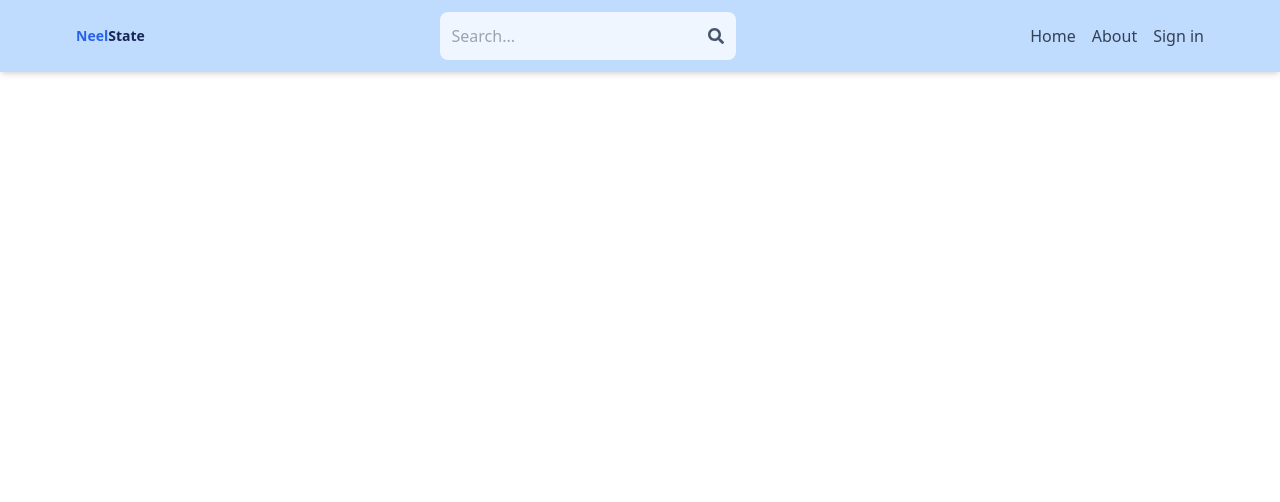
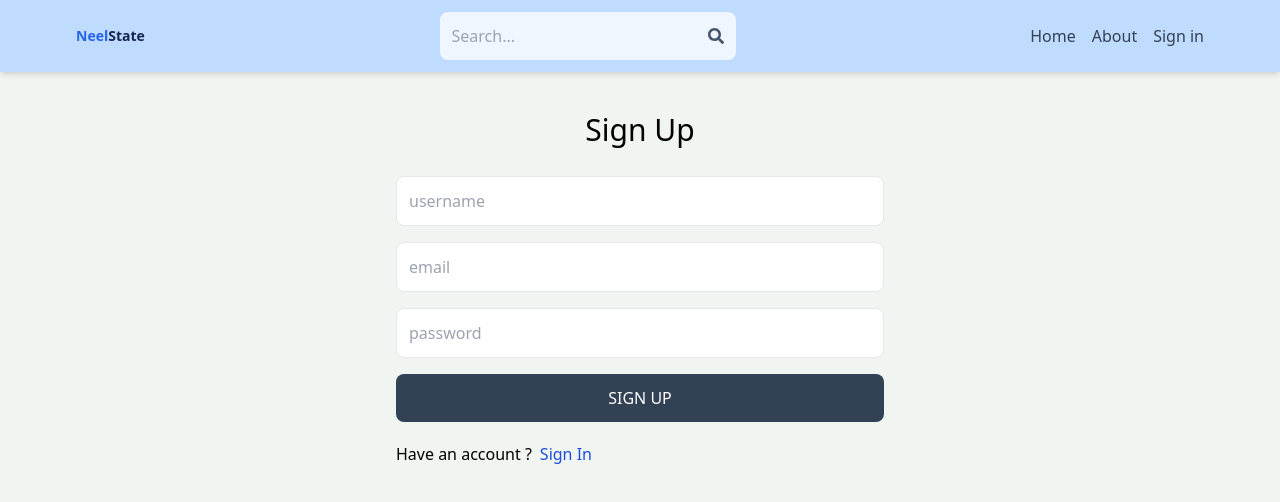
Before and after one commit to antrisk40/neelstate, a React (Vite) app in the folder client/: page /sign-up in a window 1280 px wide. Shown: the top 502 px of the page. Built offline with nearby package versions, Linux system fonts and the light colour scheme.

Commit message:
complete singup page uui

```diff
--- a/client/pages/SignOut.jsx
+++ /dev/null
@@ -1,9 +0,0 @@
-import React from 'react'
-
-function SignOut() {
-  return (
-    <div>SignOut</div>
-  )
-}
-
-export default SignOut
--- /dev/null
+++ b/client/pages/SignUp.jsx
@@ -0,0 +1,41 @@
+import React from 'react'
+import { Link } from 'react-router-dom';
+
+function SignUp() {
+  return (
+    <div className="p-3 max-w-lg mx-auto">
+      <h1 className="text-3xl text-center my-7">Sign Up</h1>
+      <form className="flex flex-col gap-4">
+        <input
+          type="text"
+          placeholder="username"
+          className="border p-3 rounded-lg"
+          id="username"
+        />
+        <input
+          type="email"
+          placeholder="email"
+          className="border p-3 rounded-lg"
+          id="email"
+        />
+        <input
+          type="password"
+          placeholder="password"
+          className="border p-3 rounded-lg"
+          id="password"
+        />
+        <button className="bg-slate-700 text-white p-3 rounded-lg uppercase hover:opacity-95 disabled:opacity-80">
+          Sign Up
+        </button>
+      </form>
+      <div className=" flex gap-2 mt-5">
+              <p>Have an account ?</p>
+              <Link to={"/sign-in"}>
+                  <span className='text-blue-700'>Sign In</span>
+              </Link>
+      </div>
+    </div>
+  );
+}
+
+export default SignUp;
--- a/client/src/App.jsx
+++ b/client/src/App.jsx
@@ -2,7 +2,7 @@
 
 import Home from '../pages/Home'
 import SignIn from '../pages/SignIn'
-import SignOut from '../pages/SignOut'
+import SignUp from '../pages/SignUp'
 import About from "../pages/about";
 import Profile from '../pages/Profile'
 import Header from './components/Header';
@@ -15,7 +15,7 @@
       <Routes>
         <Route path="/" element={<Home />} />
         <Route path="/sign-in" element={<SignIn />} />
-        <Route path="/sign-out" element={<SignOut />} />
+        <Route path="/sign-up" element={<SignUp />} />
         <Route path="/about" element={<About />} />
         <Route path="/profile" element={<Profile />} />
       </Routes>
--- a/client/src/index.css
+++ b/client/src/index.css
@@ -1,3 +1,7 @@
 @tailwind base;
 @tailwind components;
 @tailwind utilities;
+
+body{
+    background-color: rgb(241,245,241);
+}
--- a/client/tailwind.config.js
+++ b/client/tailwind.config.js
@@ -1,6 +1,10 @@
-/** @type {import('tailwindcss').Config} */
-export default {
-  content: ["./index.html", "./src/**/*.{js,ts,jsx,tsx}"],
+// tailwind.config.js
+module.exports = {
+  content: [
+    "./index.html",
+    "./src/**/*.{js,ts,jsx,tsx}",
+    "./pages/**/*.{js,ts,jsx,tsx}",
+  ],
   theme: {
     extend: {},
   },
```
